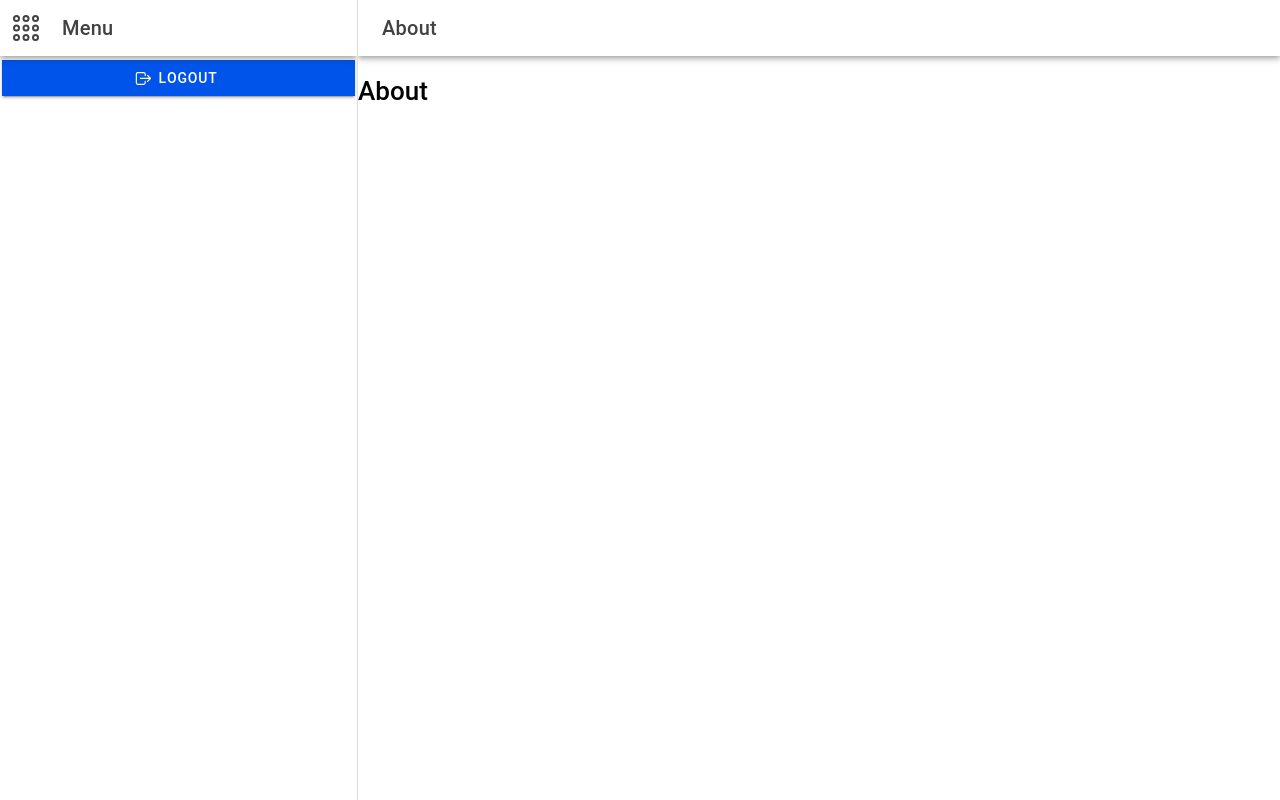
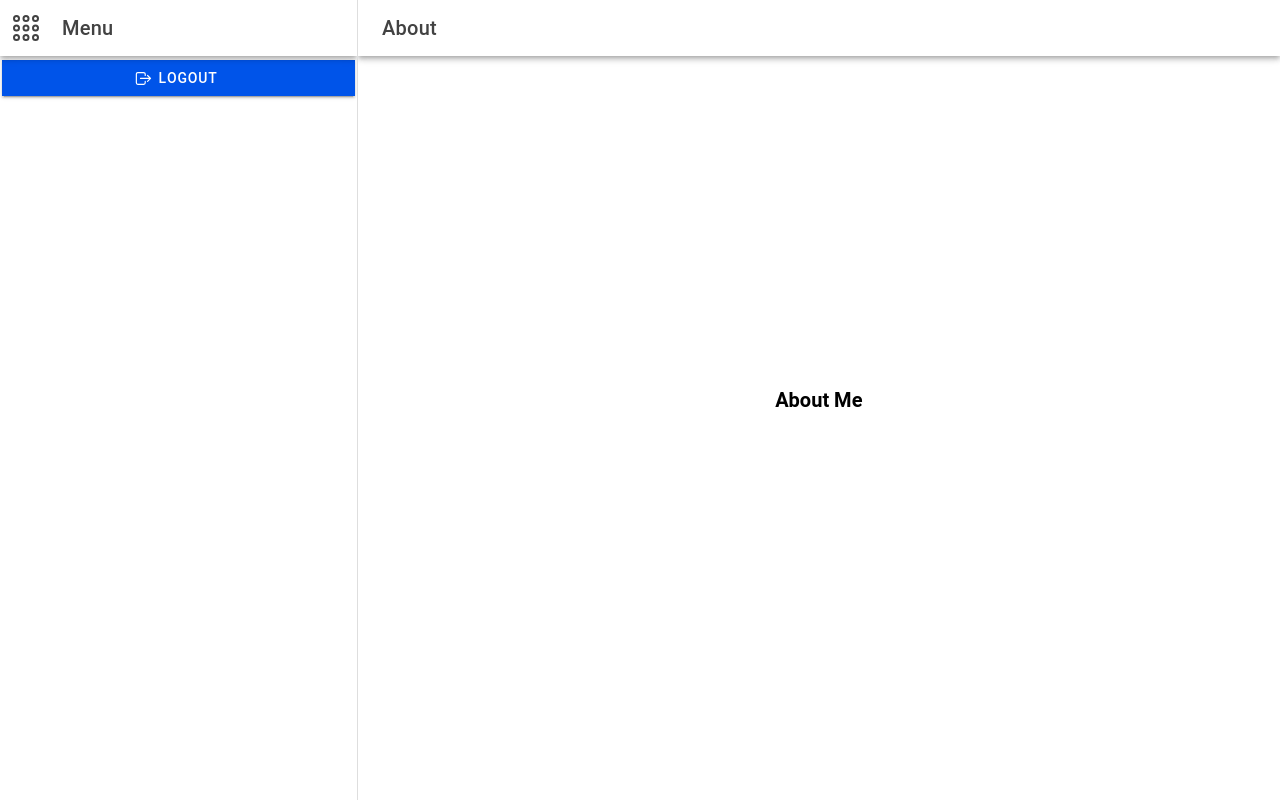
Before and after one commit to FrancisAdrianIdul33/it35b-mobile-ionic, a React (Vite) app: page /app/About in a window 1280 px wide. Built offline with nearby package versions, Linux system fonts and the light colour scheme.

Commit message:
added about text at the center

```diff
--- a/src/pages/About.tsx
+++ b/src/pages/About.tsx
@@ -15,7 +15,10 @@ const About: React.FC = () => {
             </IonHeader>
 
             <IonContent fullscreen>
-                    <h1>About</h1>
+                   <div id="container">
+      <strong>About Me</strong>
+
+    </div>
             </IonContent>
 
         </IonPage>
```
